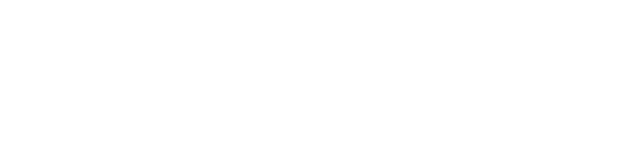
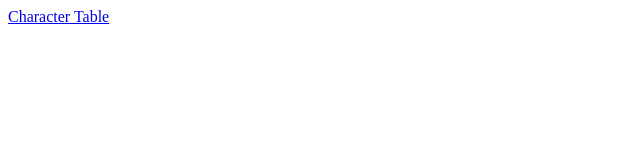
Before and after one commit to ahipoki/ahipoki.github.io, a plain HTML site: page index.html in a window 1280 px wide. Shown: the whole page, without its empty margins (0-640 px from the left). Drawn offline with Linux system fonts and the light colour scheme.

Commit message:
Update index.html

```diff
--- a/index.html
+++ b/index.html
@@ -4,5 +4,7 @@
     <title>F/GO Database</title>
   </head>
   <body>
+    <div id="container">
+      <a class="animated zoomInLeft button green" href="characters">Character Table</a>
   </body>
 </html>
```
